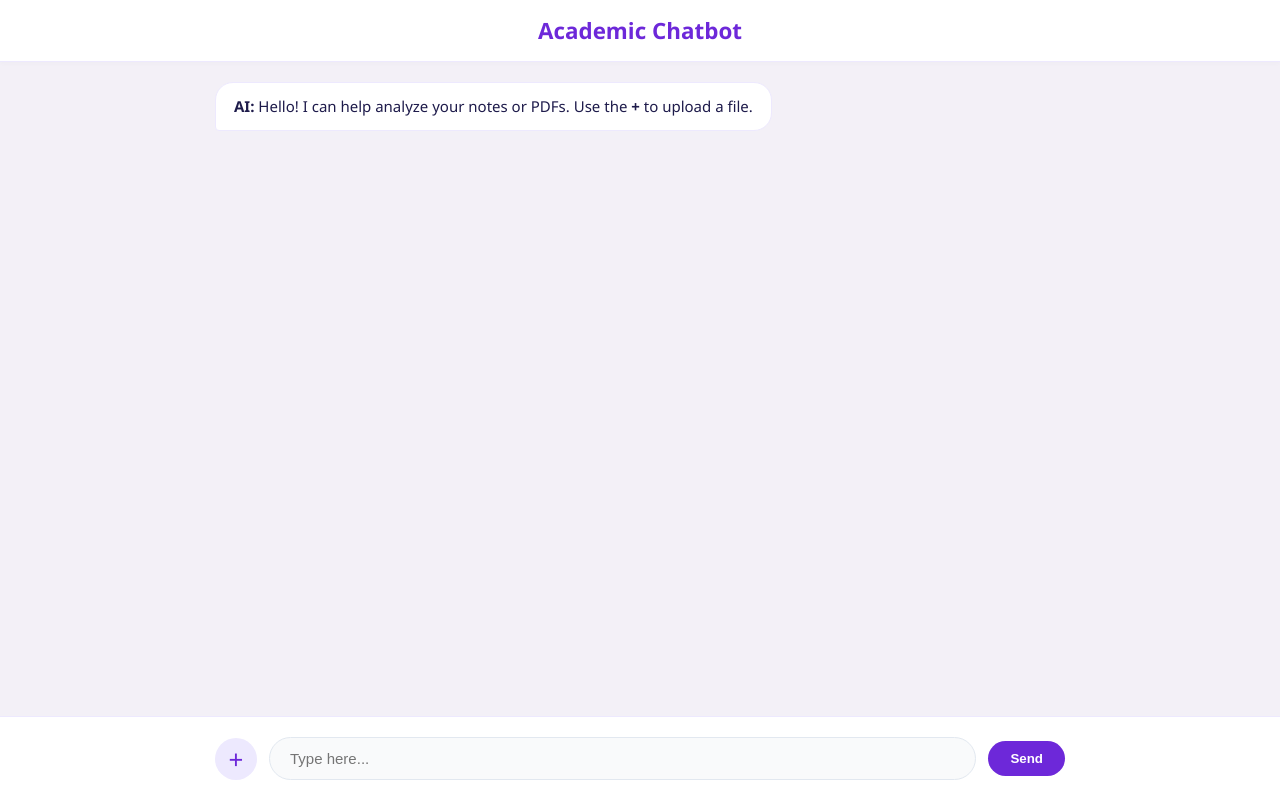
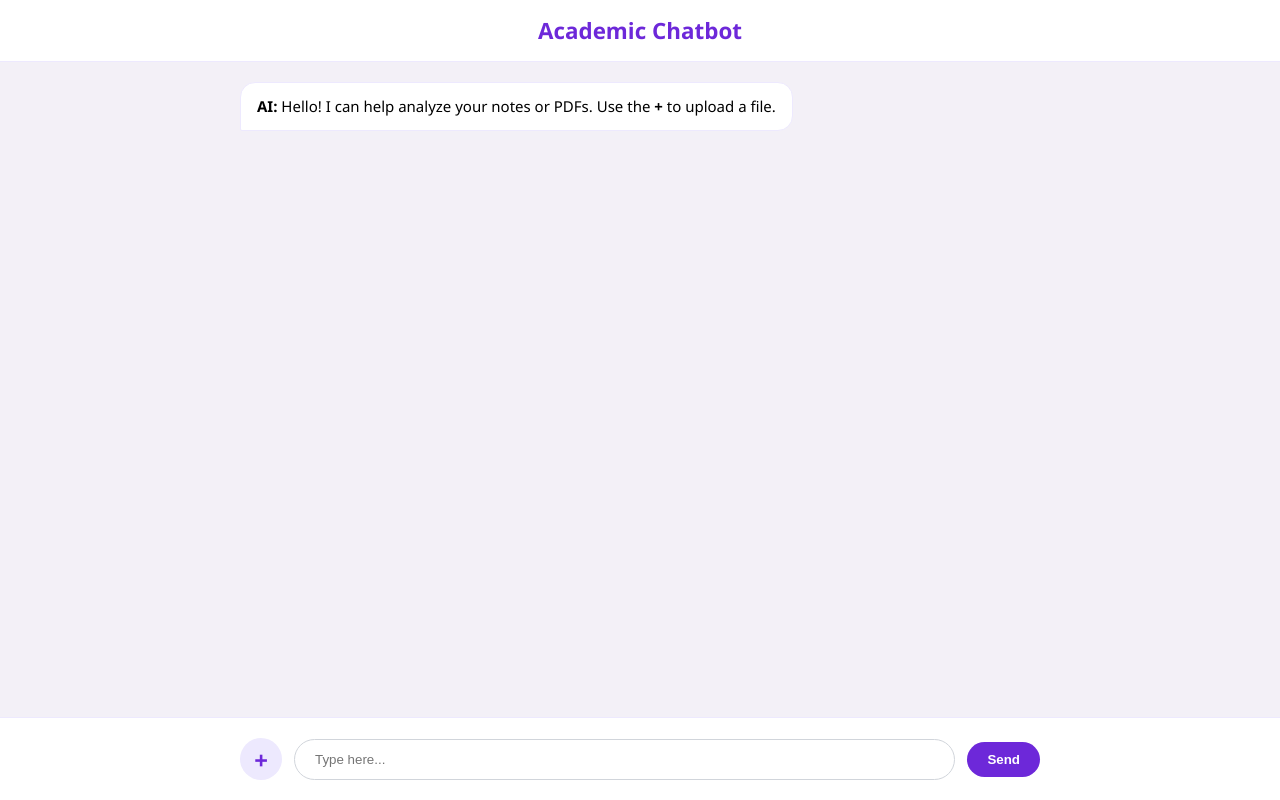
Before and after one commit to kornikahajra-ux/Academic-Chatbot, a FastAPI app: page / in a window 1280 px wide. Run offline with FastAPI, Linux system fonts and the light colour scheme.

Commit message:
Changes3 style.css

```diff
--- a/static/style.css
+++ b/static/style.css
@@ -7,9 +7,8 @@
 }
 
 body {
-    font-family: 'Segoe UI', Roboto, Helvetica, Arial, sans-serif;
+    font-family: 'Segoe UI', Roboto, sans-serif;
     background-color: var(--bg-color);
-    color: var(--text-main);
     margin: 0;
     display: flex;
     flex-direction: column;
@@ -21,125 +20,98 @@ header {
     padding: 15px;
     background: var(--white);
     border-bottom: 1px solid var(--light-purple);
-    box-shadow: 0 2px 4px rgba(0,0,0,0.02);
 }
 
 h1 {
     margin: 0;
     font-size: 1.4rem;
     color: var(--primary-purple);
-    font-weight: 600;
 }
 
 #chat-history {
     flex: 1;
     overflow-y: auto;
     padding: 20px;
-    max-width: 850px;
+    max-width: 800px;
     margin: 0 auto;
     width: 100%;
     display: flex;
     flex-direction: column;
-    gap: 16px;
+    gap: 15px;
 }
 
-/* Chat Bubbles */
 .message {
-    max-width: 80%;
-    padding: 12px 18px;
-    border-radius: 18px;
+    max-width: 85%;
+    padding: 12px 16px;
+    border-radius: 15px;
     line-height: 1.5;
     font-size: 15px;
-    word-wrap: break-word;
 }
 
 .user-message {
     align-self: flex-end;
     background-color: var(--primary-purple);
     color: var(--white);
-    border-bottom-right-radius: 4px;
+    border-bottom-right-radius: 2px;
 }
 
 .ai-message {
     align-self: flex-start;
     background-color: var(--white);
     border: 1px solid var(--light-purple);
-    color: var(--text-main);
-    border-bottom-left-radius: 4px;
+    border-bottom-left-radius: 2px;
 }
 
-/* Input Bar Area */
 .input-container {
     background: var(--white);
-    padding: 20px 0;
+    padding: 20px;
     border-top: 1px solid var(--light-purple);
 }
 
 #chat-form {
-    max-width: 850px;
+    max-width: 800px;
     margin: 0 auto;
     display: flex;
     align-items: center;
     gap: 12px;
-    padding: 0 20px;
 }
 
-/* Custom + Button */
 .file-label {
     display: flex;
     align-items: center;
     justify-content: center;
-    min-width: 42px;
+    width: 42px;
     height: 42px;
     background-color: var(--light-purple);
     color: var(--primary-purple);
     border-radius: 50%;
     cursor: pointer;
-    font-size: 26px;
-    font-weight: 300;
-    transition: all 0.2s ease;
-}
-
-.file-label:hover {
-    background-color: #ddd6fe;
-    transform: scale(1.05);
+    font-size: 24px;
+    font-weight: bold;
 }
 
 #user-input {
     flex: 1;
     padding: 12px 20px;
-    border: 1px solid #e2e8f0;
-    border-radius: 30px;
+    border: 1px solid #d1d5db;
+    border-radius: 25px;
     outline: none;
-    font-size: 15px;
-    background-color: #f9fafb;
-}
-
-#user-input:focus {
-    border-color: var(--primary-purple);
-    background-color: var(--white);
 }
 
 #send-btn {
     background: var(--primary-purple);
     color: var(--white);
     border: none;
-    padding: 10px 22px;
-    border-radius: 25px;
+    padding: 10px 20px;
+    border-radius: 20px;
     cursor: pointer;
     font-weight: 600;
-    transition: opacity 0.2s;
-}
-
-#send-btn:hover {
-    opacity: 0.85;
 }
 
 #loader {
     text-align: center;
-    font-size: 13px;
-    color: #6d28d9;
+    font-size: 12px;
+    color: var(--primary-purple);
     display: none;
-    margin-bottom: 8px;
-    font-style: italic;
+    margin-bottom: 10px;
 }
```
